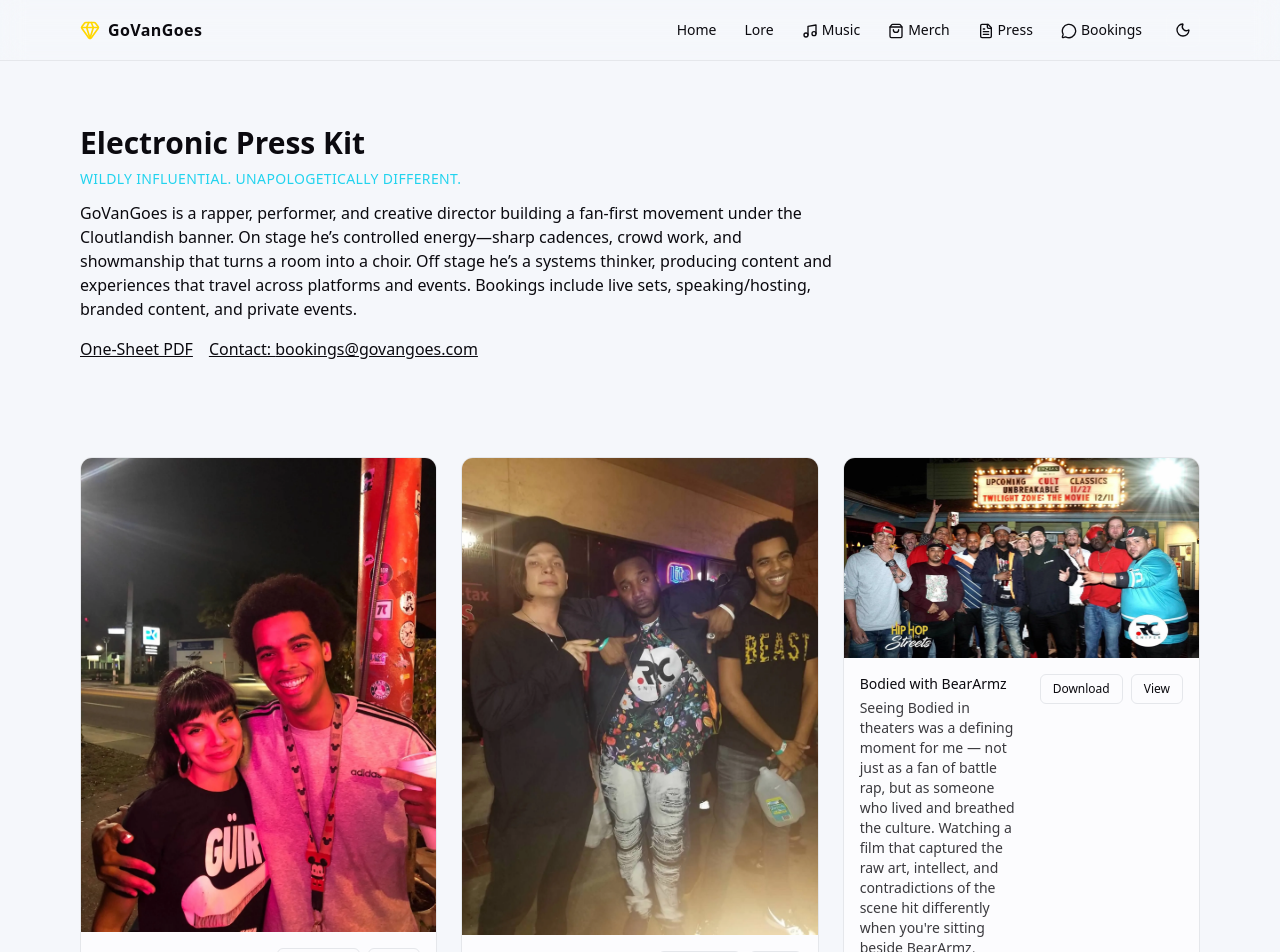
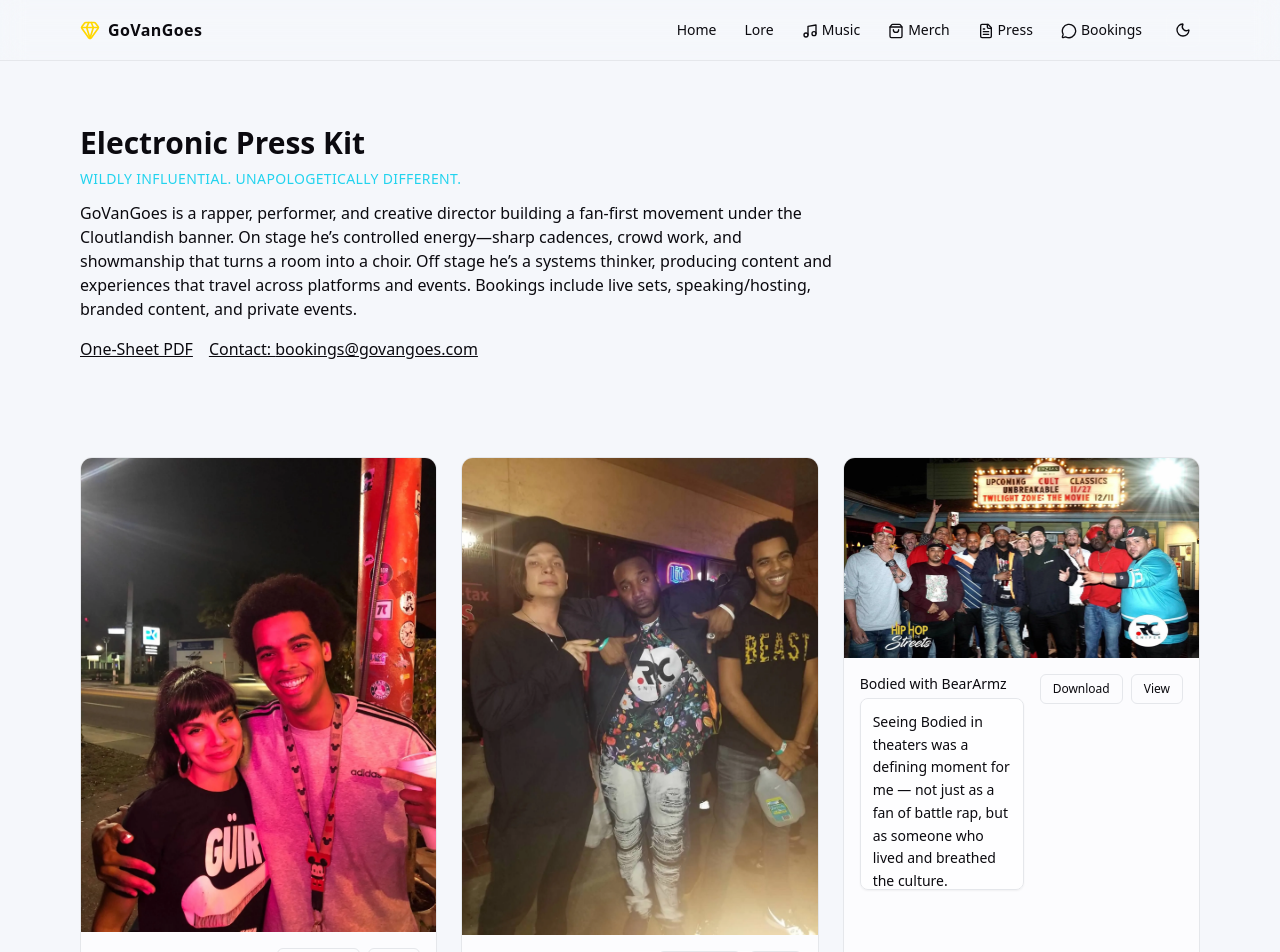
Before and after one commit to govangoes/calamari-crystal-site, a React (Vite) app: page /epk in a window 1280 px wide. Shown: the top 952 px of the page. Built offline with nearby package versions, Linux system fonts and the light colour scheme; no server answers.

Commit message:
feat(epk): style captions with scrollable panels

```diff
--- a/src/components/EPKGallery.jsx
+++ b/src/components/EPKGallery.jsx
@@ -71,8 +71,10 @@ export default function EPKGallery({ items: itemsProp }) {
                   {/* Prefer custom captions/titles; fall back to credit/date/location */}
                   {it.title && <div className="font-medium">{it.title}</div>}
                   {it.caption && (
-                    <div className="opacity-80 space-y-2">
-                      <p className="whitespace-pre-line">{it.caption}</p>
+                    <div className="space-y-3">
+                      <div className="max-h-48 overflow-y-auto rounded-lg border border-ink/10 dark:border-white/10 bg-white/60 dark:bg-white/10 p-3 text-sm leading-relaxed text-ink/80 dark:text-paperWhite/80 shadow-sm">
+                        <p className="whitespace-pre-line">{it.caption}</p>
+                      </div>
                       {it.captionLink && it.captionLink.href && (
                         <a
                           href={it.captionLink.href}
```
